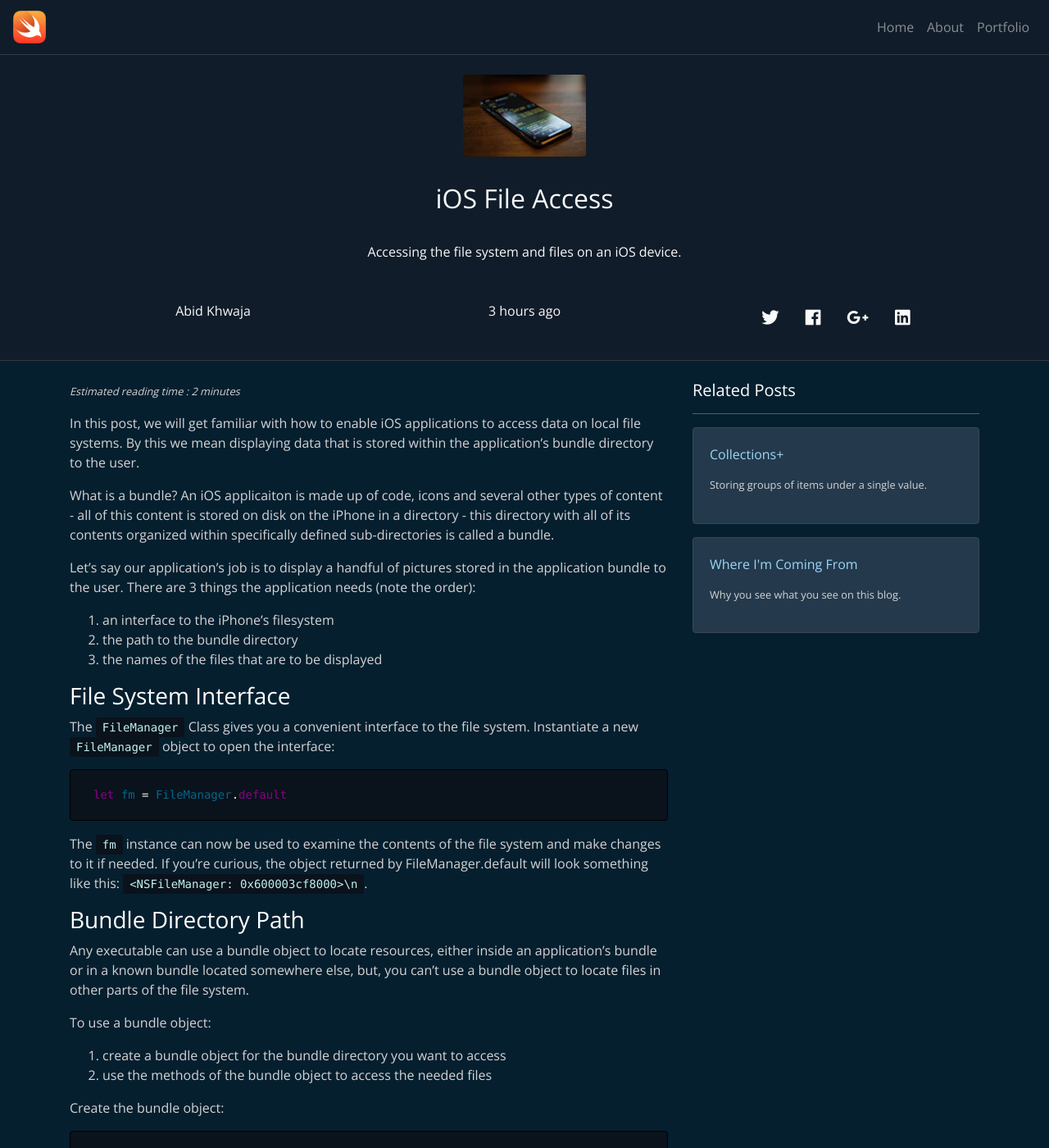
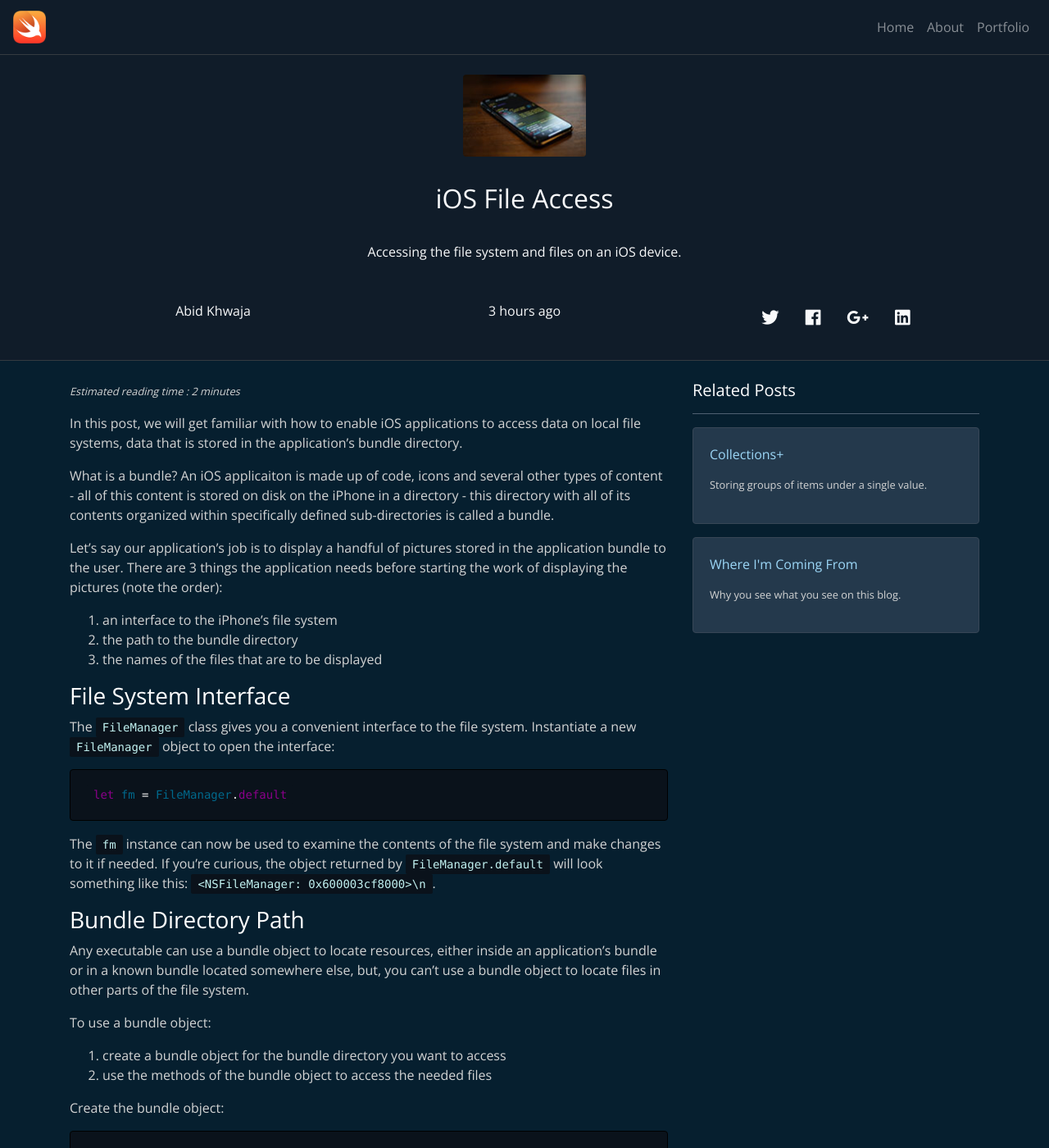
Before and after one commit to Swift-Lang-Learn/swift-lang-learn.github.io, a Jekyll site: the page built from _posts/2020-04-23-ios-file-access.md, in a window 1280 px wide and 1400 px high. Shown: the whole window at 82% size. Built offline with Jekyll 4.4.1, drawn with Linux system fonts in a browser that asks for light colours; some of the changed text lies outside the part shown.

Commit message:
Minor text updates.

```diff
--- a/_posts/2020-04-23-ios-file-access.md
+++ b/_posts/2020-04-23-ios-file-access.md
@@ -8,24 +8,24 @@ thumbnail:
   path: /images/iphonefiles.jpg
 categories: [jekyll, update]
 ---
-In this post, we will get familiar with how to enable iOS applications to access data on local file systems.  By this we mean displaying data that is stored within the application’s bundle directory to the user.
+In this post, we will get familiar with how to enable iOS applications to access data on local file systems, data that is stored in the application's bundle directory.
 
 What is a bundle?  An iOS applicaiton is made up of code, icons and several other types of content - all of this content is stored on disk on the iPhone in a directory - this directory with all of its contents organized within specifically defined sub-directories is called a bundle.
 
-Let’s say our application’s job is to display a handful of pictures stored in the application bundle to the user.  There are 3 things the application needs (note the order):
+Let’s say our application’s job is to display a handful of pictures stored in the application bundle to the user.  There are 3 things the application needs before starting the work of displaying the pictures (note the order):
 
-1. an interface to the iPhone’s filesystem
+1. an interface to the iPhone’s file system
 2. the path to the bundle directory
 3. the names of the files that are to be displayed
 
 ### File System Interface
-The `FileManager` Class gives you a convenient interface to the file system.  Instantiate a new `FileManager` object to open the interface:
+The `FileManager` class gives you a convenient interface to the file system.  Instantiate a new `FileManager` object to open the interface:
 
 {% highlight swift %}
 let fm = FileManager.default
 {% endhighlight %}
 
-The `fm` instance can now be used to examine the contents of the file system and make changes to it if needed.  If you’re curious, the object returned by FileManager.default will look something like this:  `<NSFileManager: 0x600003cf8000>\n`.
+The `fm` instance can now be used to examine the contents of the file system and make changes to it if needed.  If you’re curious, the object returned by `FileManager.default` will look something like this:  `<NSFileManager: 0x600003cf8000>\n`.
 
 ### Bundle Directory Path
 Any executable can use a bundle object to locate resources, either inside an application’s bundle or in a known bundle located somewhere else, but, you can’t use a bundle object to locate files in other parts of the file system.
```
Also changed, not shown: other parts of _posts/2020-04-23-ios-file-access.md (+1 -1 lines).
